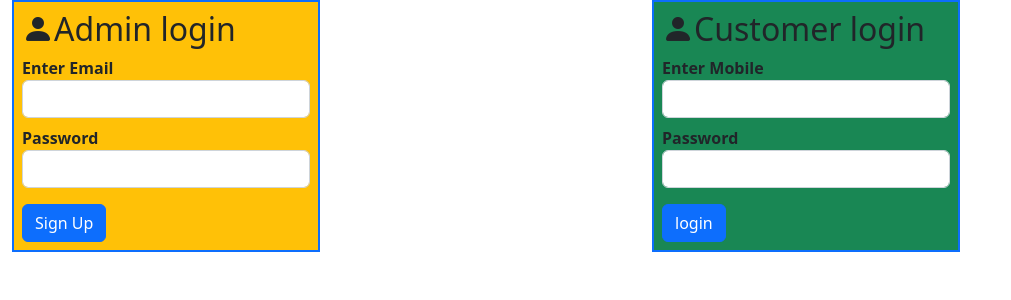
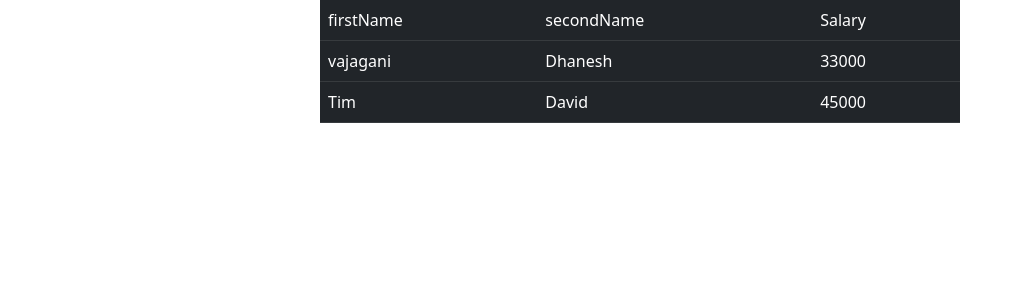
Before and after one commit to vajaganidhanesh/react-shopping, a React (Create React App) app: page / in a window 1280 px wide. Shown: the top 300 px of the page, without its empty margins (0-1011 px from the left). Built offline with nearby package versions, Linux system fonts and the light colour scheme.

Commit message:
customized components in react

```diff
--- /dev/null
+++ b/src/components/grid/CustomizedGrid.jsx
@@ -0,0 +1,30 @@
+import React from "react";
+
+function CustomizedGrid(props) {
+  return (
+    <div className="container-fluid">
+      <div className="row d-flex justify-content-center align-items-center">
+        <table className="table table-dark w-50">
+          <thead>
+            <tr>
+              {props.fields.map((data) => (
+                <td>{data}</td>
+              ))}
+            </tr>
+          </thead>
+          <tbody>
+            {props.data.map((item) => (
+              <tr key={item}>
+                {Object.keys(item).map((key) => (
+                  <td key={key}>{item[key]}</td>
+                ))}
+              </tr>
+            ))}
+          </tbody>
+        </table>
+      </div>
+    </div>
+  );
+}
+
+export default CustomizedGrid;
--- /dev/null
+++ b/src/components/grid/grid.jsx
@@ -0,0 +1,18 @@
+import React, { useState } from "react";
+import CustomizedGrid from "./CustomizedGrid";
+function Grid() {
+  const [data] = useState([
+    { firstName: "vajagani", secondName: "Dhanesh", Salary: "33000" },
+    { firstName: "Tim", secondName: "David", Salary: "45000" },
+  ]);
+  return (
+    <div>
+      <CustomizedGrid
+        fields={["firstName", "secondName", "Salary"]}
+        data={data}
+      />
+    </div>
+  );
+}
+
+export default Grid;
--- a/src/index.js
+++ b/src/index.js
@@ -10,14 +10,16 @@ import reportWebVitals from "./reportWebVitals";
 // import KeyEvents from "./components/key-events/KeyEvents";
 // import Validations from "./components/key-events/Validations";
 // import { ClipBoard } from "./components/clipboardEvents/ClipBoard";
-import Home from "./components/Home/Home";
+// import Home from "./components/Home/Home";
 // import Databinging from "./components/data-binding/data-binding";
 // import InlineStyle from "./components/style-binding/InlineStyle";
+
+import Grid from "./components/grid/grid";
 
 const root = ReactDOM.createRoot(document.getElementById("root"));
 root.render(
   <React.StrictMode>
-    <Home />
+    <Grid />
   </React.StrictMode>
 );
 
```
